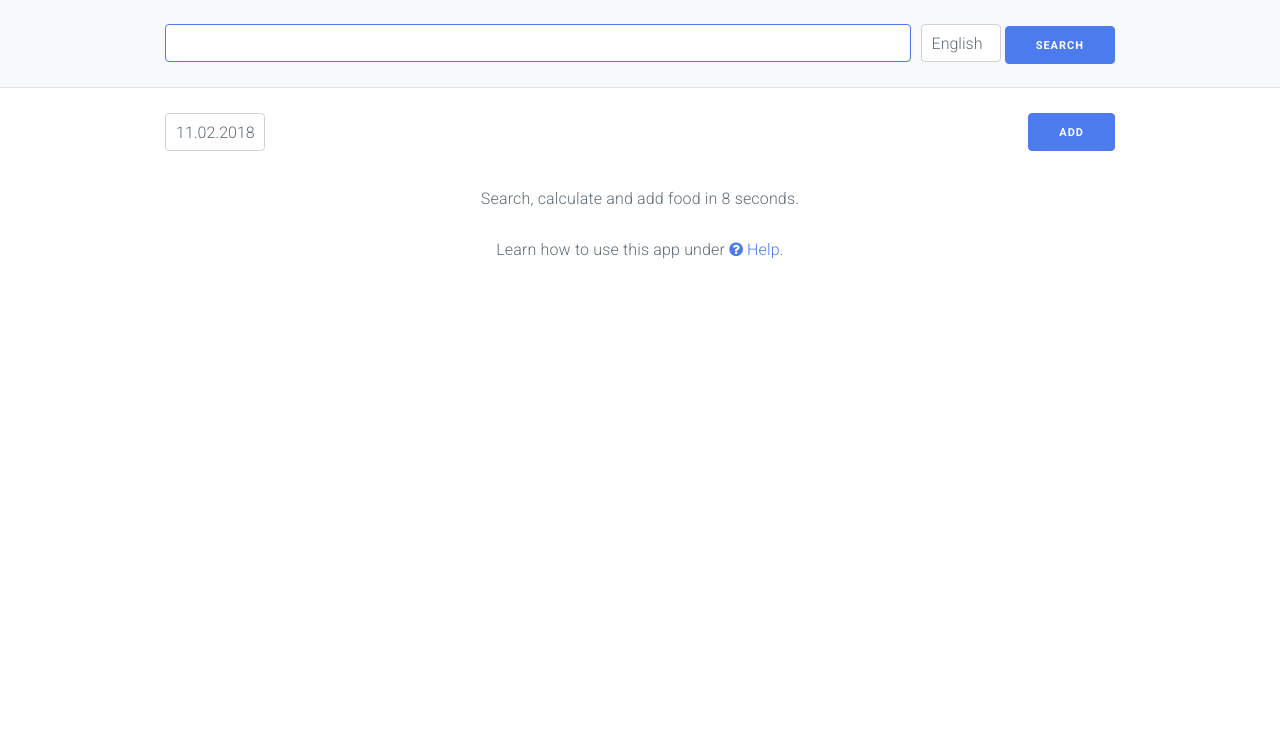
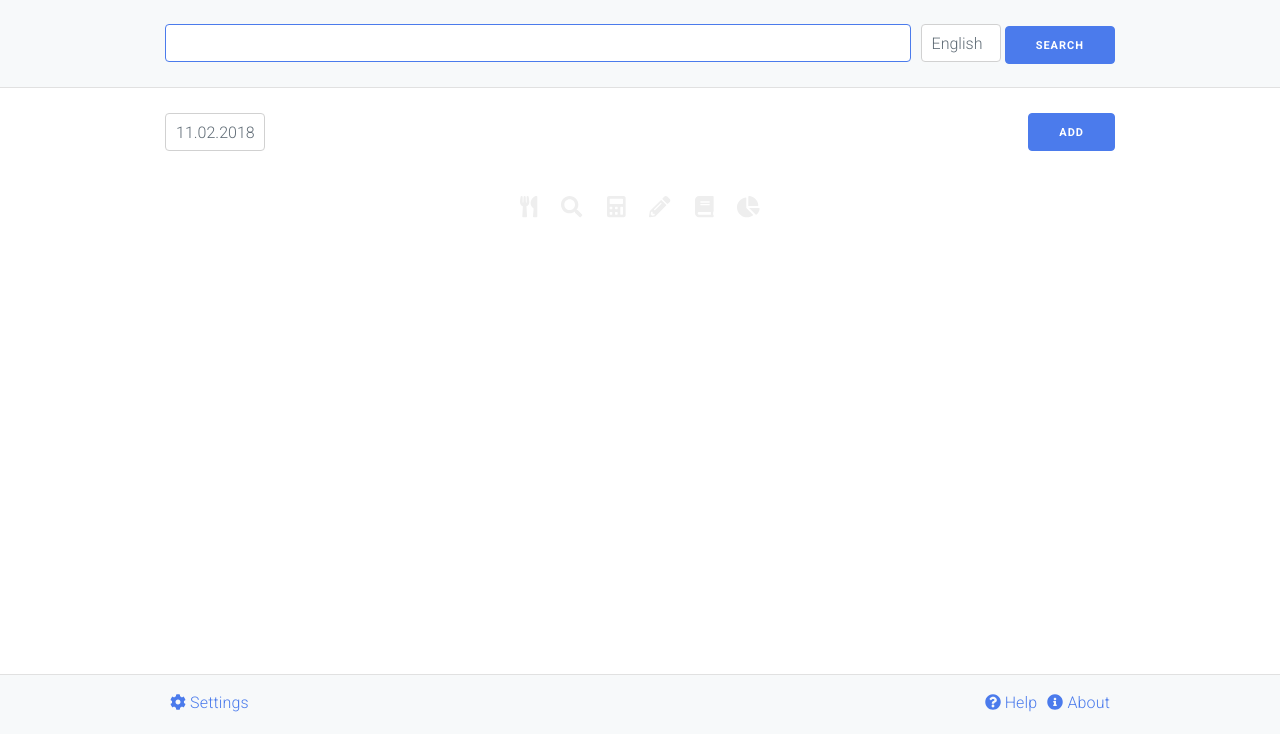
Before and after one commit to andrereus/pkumanager-app, a website: page index.html in a window 1280 px wide. Shown: the part 66-800 px from the top of the page. Drawn offline with nearby package versions, Linux system fonts and the light colour scheme; no server answers.

Commit message:
Add footer

```diff
--- a/config.xml
+++ b/config.xml
@@ -3,7 +3,7 @@
 <widget xmlns     = "http://www.w3.org/ns/widgets"
         xmlns:gap = "http://phonegap.com/ns/1.0"
         id        = "com.andrereus.pkumanager"
-        version   = "2.6.0">
+        version   = "2.6.1">
 
     <name>PKU Manager</name>
 
--- a/css/main.css
+++ b/css/main.css
@@ -640,6 +640,33 @@ header > div {
     padding: 10px 5px;
 }
 
+/* Sticky footer */
+html {
+    height: 100%;
+}
+
+body {
+    position: relative;
+    min-height: 100%;
+    padding-bottom: 60px;
+}
+
+footer {
+    position: absolute;
+    bottom: 0;
+    width: 100%;
+    height: 60px;
+    border-top: 1px solid #e1e1e1;
+    background: #f7f9fa;
+}
+
+footer > div {
+    position: relative;
+    max-width: 960px;
+    margin: 0 auto;
+    padding: 10px 5px;
+}
+
 .site {
     margin-bottom: 15px;
 }
@@ -706,6 +733,15 @@ th, td {
 
 #instruction-text {
     text-align: center;
+}
+
+#no-data {
+    text-align: center;
+    color: #eee;
+}
+
+#no-data svg {
+    margin: 10px;
 }
 
 #instruction {
@@ -822,6 +858,30 @@ th, td {
 
 .lc-3 {
     background: #ccc;
+}
+
+.download-android {
+    text-decoration: none;
+}
+
+.download-android > img {
+    max-width: 100px;
+}
+
+.app-settings {
+    display: block;
+    float: left;
+    padding: 5px;
+}
+
+.info-links {
+    float: right;
+}
+
+.info-links > a {
+    display: block;
+    float: left;
+    padding: 5px;
 }
 
 /* Smaller than mobile */
--- a/index.html
+++ b/index.html
@@ -9,11 +9,12 @@
     <meta name="viewport" content="width=device-width, initial-scale=1">
 
     <link rel="stylesheet" href="https://fonts.googleapis.com/css?family=Roboto:300,300italic,700,700italic">
-    <link rel="stylesheet" href="icons/css/font-awesome.min.css">
+    <!-- <link rel="stylesheet" href="icons/css/font-awesome.min.css"> -->
     <link rel="stylesheet" href="css/normalize.css">
     <link rel="stylesheet" href="css/jquery-ui.min.css">
     <link rel="stylesheet" href="css/main.css">
 
+    <script defer src="https://use.fontawesome.com/releases/v5.0.6/js/all.js"></script>
     <!--[if lt IE 9]>
             <script src="http://html5shiv.googlecode.com/svn/trunk/html5.js"></script>
             <script>window.html5 || document.write('<script src="js/vendor/html5shiv.js"><\/script>')</script>
@@ -33,20 +34,14 @@
                 </a>
             </h1>
             <div id="login" class="float-right">
-                <div id="storage">Menu
-                    <span class="fa fa-caret-down"></span>
-                </div>
+                <div id="storage">Menu <i class="fas fa-angle-down"></i></div>
                 <div id="dropdown" class="hidden">
-                    <a href="index.html">
-                        <span class="fa fa-home"></span> Home</a>
-                    <a href="settings.html">
-                        <span class="fa fa-cog"></span> Settings</a>
-                    <a href="help.html">
-                        <span class="fa fa-question-circle"></span> Help</a>
-                    <a href="about.html">
-                        <span class="fa fa-info-circle"></span> About</a>
-                    <a href="old/index.html">
-                        <span class="fa fa-history"></span> Old version</a>
+                    <a href="index.html"><i class="fas fa-home"></i> Home</a>
+                    <a href="#" class="disabled" id="sign-in"><i class="fas fa-sign-in-alt"></i> Sign in with Google</a>
+                    <a href="settings.html"><i class="fas fa-cog"></i> Settings</a>
+                    <a href="help.html"><i class="fas fa-question-circle"></i> Help</a>
+                    <a href="about.html"><i class="fas fa-info-circle"></i> About</a>
+                    <a href="old/index.html"><i class="fas fa-history"></i> Old version</a>
                 </div>
             </div>
         </div>
@@ -72,11 +67,25 @@
 
     <section class="clearfix" id="entry"></section>
     <section id="view">
-        <p id="instruction-text">Search, calculate and add food in 8 seconds.</p>
-        <p id="instruction-text">Learn how to use this app under
-            <a href="help.html">
-                <span class="fa fa-question-circle"></span> Help</a>.</p>
+        <p id="no-data">
+            <i class="fas fa-utensils fa-lg"></i>
+            <i class="fas fa-search fa-lg"></i>
+            <i class="fas fa-calculator fa-lg"></i>
+            <i class="fas fa-pencil-alt fa-lg"></i>
+            <i class="fas fa-book fa-lg"></i>
+            <i class="fas fa-chart-pie fa-lg"></i>
+        </p>
     </section>
+
+    <footer>
+        <div>
+            <a href="settings.html" class="app-settings"><i class="fas fa-cog"></i> Settings</a><div class="info-links">
+            <div class="info-links">
+                <a href="help.html"><i class="fas fa-question-circle"></i> Help</a>
+                <a href="about.html"><i class="fas fa-info-circle"></i> About</a>
+            </div>
+        </div>
+    </footer>
 
     <script src="https://ajax.googleapis.com/ajax/libs/jquery/1.11.3/jquery.min.js"></script>
     <script>window.jQuery || document.write('<script src="js/vendor/jquery-1.11.3.min.js"><\/script>')</script>
```
Also changed, not shown: about.html (+22 -17 lines), add.html (+19 -14 lines), edit.html (+19 -14 lines), help.html (+20 -15 lines), settings.html (+19 -14 lines), icons/windows.png (added).
